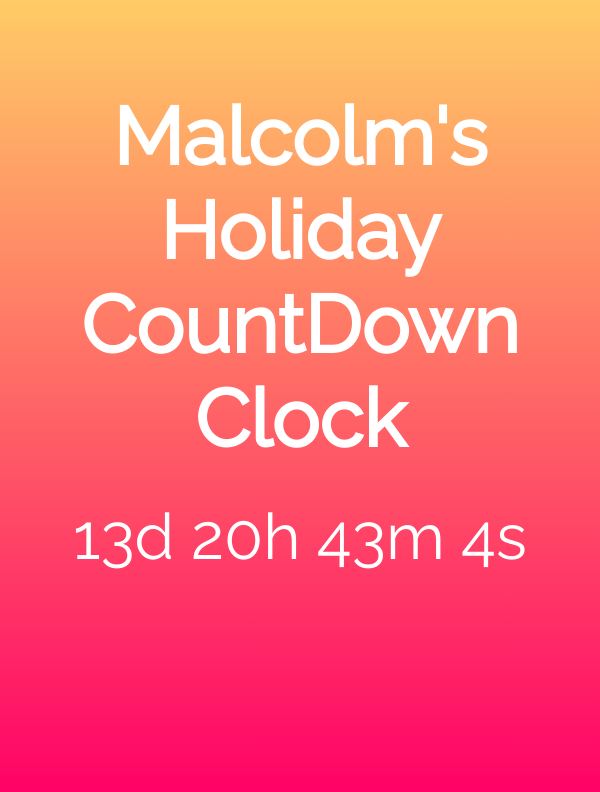
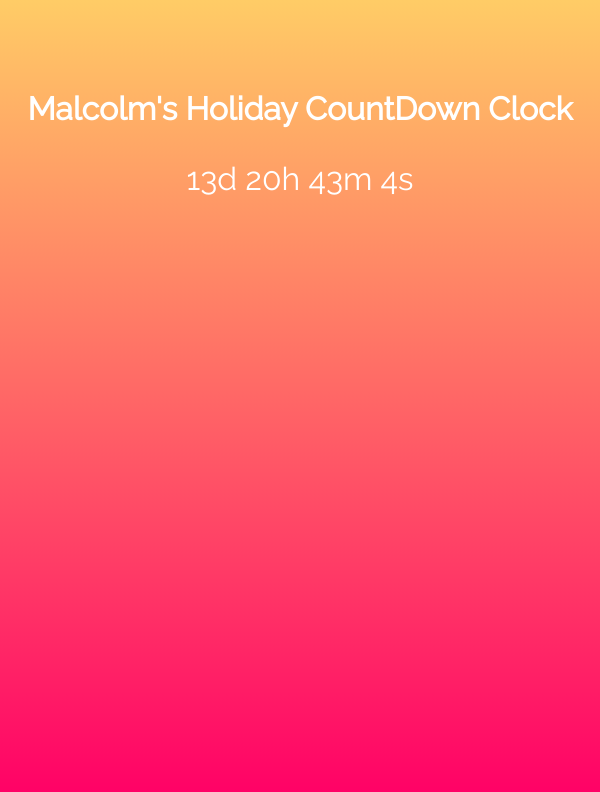
Before and after one commit to Mustafa-Haidari/Malcolms, a plain HTML site: page index.html in a window 600 px wide. Drawn offline with Linux system fonts and the light colour scheme.

Commit message:
Update style.css

```diff
--- a/style.css
+++ b/style.css
@@ -24,7 +24,7 @@
 
 	div.countdown h3 {
 		font-family: 'Raleway', sans-serif;
-		font-size: 5em;
+		font-size: 4em;
 		margin-bottom: 5%
 	}
 
@@ -42,5 +42,6 @@
 @media only screen and (max-width: 600px) and (min-width: 400px)  {
 	div.countdown {
 		padding: 15% 3%;
+		font-size: .5em;
 	}
 }
```
